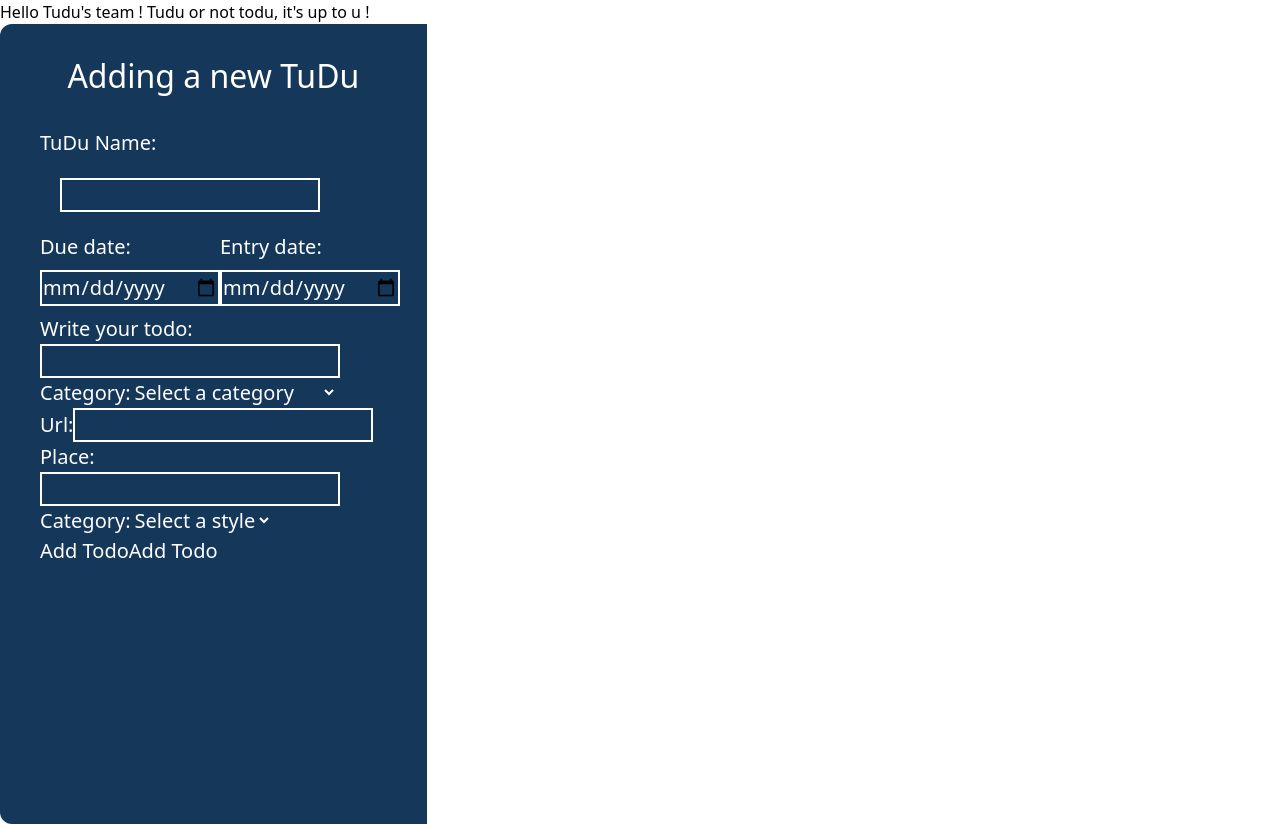
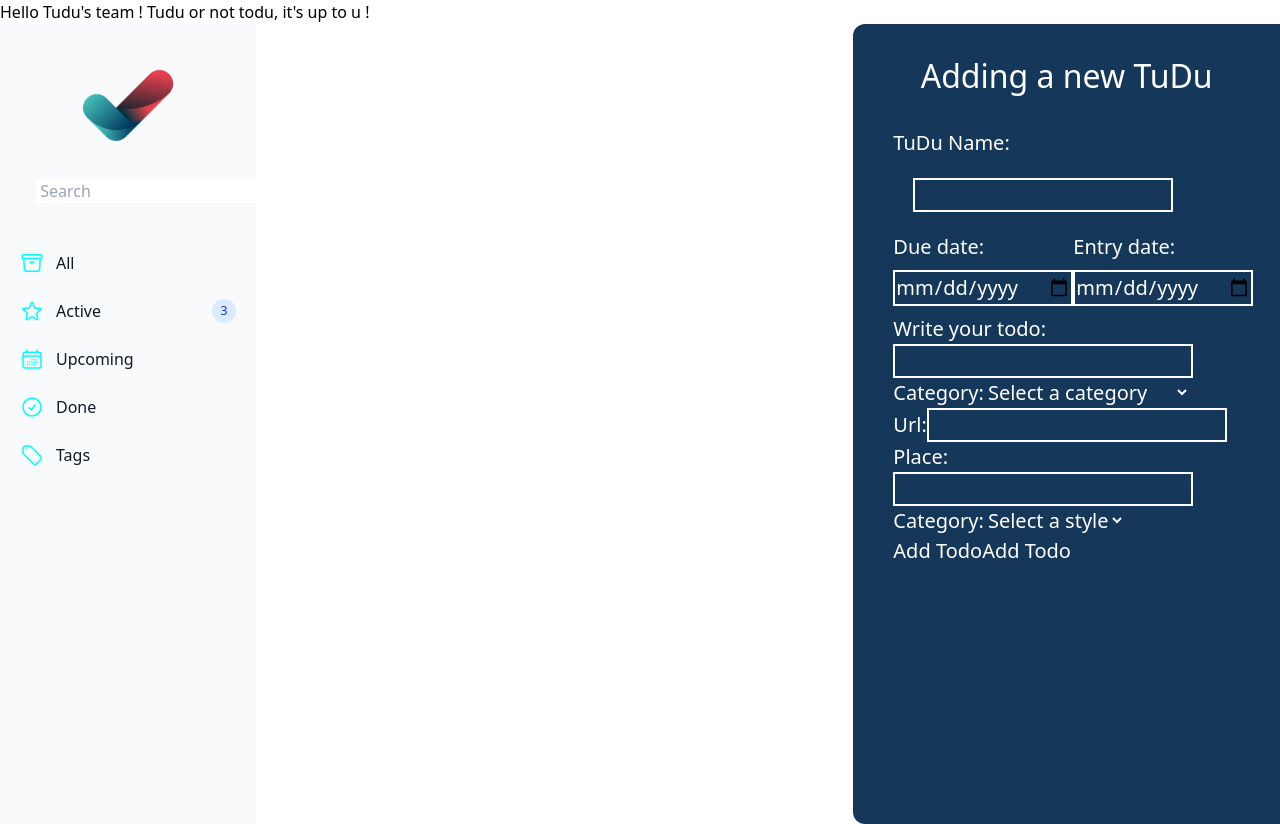
Before and after one commit to NadegeHbg/tudu-frontend, a React (Create React App) app: page /dashboard in a window 1280 px wide. Built offline with nearby package versions, Linux system fonts and the light colour scheme; no server answers.

Commit message:
Tailwind styling 2

```diff
--- a/src/Components/main/Sidebar.jsx
+++ b/src/Components/main/Sidebar.jsx
@@ -18,25 +18,26 @@
                 data-drawer-toggle="default-sidebar"
                 aria-controls="default-sidebar"
                 type="button"
-                class="inline-flex items-center p-2 mt-2 ml-3 text-sm text-gray-500 rounded-lg md:hidden hover:bg-gray-100 focus:outline-none focus:ring-2 focus:ring-gray-200 dark:text-gray-400 dark:hover:bg-gray-700 dark:focus:ring-gray-600"
+                className="inline-flex items-center p-2 mt-2 ml-3 text-sm text-gray-500 rounded-lg md:hidden hover:bg-gray-100 focus:outline-none focus:ring-2 focus:ring-gray-200 dark:text-gray-400 dark:hover:bg-gray-700 dark:focus:ring-gray-600"
             >
-                <span class="sr-only">Open sidebar</span>
+                <span className="sr-only">Open sidebar</span>
             </button>
 
             <aside
                 id="default-sidebar"
-                class="fixed top-0 left-0 z-40 w-64 h-screen transition-transform -translate-x-full sm:translate-x-0"
+                className="w-64 h-screen transition-transform -translate-x-full sm:translate-x-0"
+                // fixed top-0 left-0 z-40
                 aria-label="Sidebar"
             >
-                <div class="h-full px-3 py-4 overflow-y-auto bg-gray-50 dark:bg-gray-800">
+                <div className="h-full px-3 py-4 overflow-y-auto bg-gray-50 dark:bg-gray-800">
                     <div className="flex justify-center ">
                         <img className="w-36 " src={require("../assets/tudu.png")} alt="Logo" />
                     </div>{" "}
-                    <ul class="space-y-2">
+                    <ul className="space-y-2">
                         <li>
                             <form action="">
                                 <label
-                                    class="flex items-center p-2 text-base font-normal text-gray-900 rounded-lg dark:text-white hover:bg-gray-100 dark:hover:bg-gray-700"
+                                    className="flex items-center p-2 text-base font-normal text-gray-900 rounded-lg dark:text-white hover:bg-gray-100 dark:hover:bg-gray-700"
                                     htmlFor=" Search "
                                 >
                                     <svg
@@ -54,7 +55,7 @@
                                         />
                                     </svg>
 
-                                    <input class="flex items-center text-coolBlack font-normal" type="text" name="search" placeholder=" Search " />
+                                    <input className="flex items-center text-coolBlack font-normal" type="text" name="search" placeholder=" Search " />
                                 </label>
                                 <button type="submit" onClick={searchHandler}></button>
                             </form>
@@ -63,7 +64,7 @@
                         <li>
                             <a
                                 href="#"
-                                class="flex items-center p-2 text-base font-normal text-gray-900 rounded-lg dark:text-white hover:bg-gray-100 dark:hover:bg-gray-700"
+                                className="flex items-center p-2 text-base font-normal text-gray-900 rounded-lg dark:text-white hover:bg-gray-100 dark:hover:bg-gray-700"
                             >
                                 <svg xmlns="http://www.w3.org/2000/svg" fill="none" viewBox="0 0 24 24" strokeWidth={1.5} stroke="cyan" className="w-6 h-6">
                                     <path
@@ -73,14 +74,14 @@
                                     />
                                 </svg>
 
-                                <span class="flex-1 ml-3 whitespace-nowrap">All</span>
-                                <span class="inline-flex items-center justify-center px-2 ml-3 text-sm font-medium text-gray-800 bg-gray-200 rounded-full dark:bg-gray-700 dark:text-gray-300"></span>
+                                <span className="flex-1 ml-3 whitespace-nowrap">All</span>
+                                <span className="inline-flex items-center justify-center px-2 ml-3 text-sm font-medium text-gray-800 bg-gray-200 rounded-full dark:bg-gray-700 dark:text-gray-300"></span>
                             </a>
                         </li>
                         <li>
                             <a
                                 href="#"
-                                class="flex items-center p-2 text-base font-normal text-gray-900 rounded-lg dark:text-white hover:bg-gray-100 dark:hover:bg-gray-700"
+                                className="flex items-center p-2 text-base font-normal text-gray-900 rounded-lg dark:text-white hover:bg-gray-100 dark:hover:bg-gray-700"
                             >
                                 <svg xmlns="http://www.w3.org/2000/svg" fill="none" viewBox="0 0 24 24" strokeWidth={1.5} stroke="cyan" className="w-6 h-6">
                                     <path
@@ -90,8 +91,8 @@
                                     />
                                 </svg>
 
-                                <span class="flex-1 ml-3 whitespace-nowrap">Active</span>
-                                <span class="inline-flex items-center justify-center w-3 h-3 p-3 ml-3 text-sm font-medium text-blue-800 bg-blue-100 rounded-full dark:bg-blue-900 dark:text-blue-300">
+                                <span className="flex-1 ml-3 whitespace-nowrap">Active</span>
+                                <span className="inline-flex items-center justify-center w-3 h-3 p-3 ml-3 text-sm font-medium text-blue-800 bg-blue-100 rounded-full dark:bg-blue-900 dark:text-blue-300">
                                     3
                                 </span>
                             </a>
@@ -99,7 +100,7 @@
                         <li>
                             <a
                                 href="#"
-                                class="flex items-center p-2 text-base font-normal text-gray-900 rounded-lg dark:text-white hover:bg-gray-100 dark:hover:bg-gray-700"
+                                className="flex items-center p-2 text-base font-normal text-gray-900 rounded-lg dark:text-white hover:bg-gray-100 dark:hover:bg-gray-700"
                             >
                                 <svg xmlns="http://www.w3.org/2000/svg" fill="none" viewBox="0 0 24 24" strokeWidth={1.5} stroke="cyan" className="w-6 h-6">
                                     <path
@@ -109,24 +110,24 @@
                                     />
                                 </svg>
 
-                                <span class="flex-1 ml-3 whitespace-nowrap">Upcoming</span>
+                                <span className="flex-1 ml-3 whitespace-nowrap">Upcoming</span>
                             </a>
                         </li>
                         <li>
                             <a
                                 href="#"
-                                class="flex items-center p-2 text-base font-normal text-gray-900 rounded-lg dark:text-white hover:bg-gray-100 dark:hover:bg-gray-700"
+                                className="flex items-center p-2 text-base font-normal text-gray-900 rounded-lg dark:text-white hover:bg-gray-100 dark:hover:bg-gray-700"
                             >
                                 <svg xmlns="http://www.w3.org/2000/svg" fill="none" viewBox="0 0 24 24" strokeWidth={1.5} stroke="cyan" className="w-6 h-6">
                                     <path strokeLinecap="round" strokeLinejoin="round" d="M9 12.75L11.25 15 15 9.75M21 12a9 9 0 11-18 0 9 9 0 0118 0z" />
                                 </svg>
 
-                                <span class="flex-1 ml-3 whitespace-nowrap">Done</span>
+                                <span className="flex-1 ml-3 whitespace-nowrap">Done</span>
                             </a>
                         </li>
                         <li>
                             <button
-                                class="flex items-center p-2 text-base font-normal text-gray-900 rounded-lg dark:text-white hover:bg-gray-100 dark:hover:bg-gray-700"
+                                className="flex items-center p-2 text-base font-normal text-gray-900 rounded-lg dark:text-white hover:bg-gray-100 dark:hover:bg-gray-700"
                                 onClick={handleOpen}
                             >
                                 <svg xmlns="http://www.w3.org/2000/svg" fill="none" viewBox="0 0 24 24" strokeWidth={1.5} stroke="cyan" className="w-6 h-6">
@@ -138,7 +139,7 @@
                                     <path strokeLinecap="round" strokeLinejoin="round" d="M6 6h.008v.008H6V6z" />
                                 </svg>
 
-                                <span class="flex-1 ml-3 whitespace-nowrap">Tags</span>
+                                <span className="flex-1 ml-3 whitespace-nowrap">Tags</span>
                             </button>
                             {open
                                 ? (
--- a/src/pages/Dashboard.jsx
+++ b/src/pages/Dashboard.jsx
@@ -2,17 +2,24 @@
 import TodoItemForm from "../Components/forms/TodoItemForm";
 import { GetTodos } from "../events/axiosGlobal";
 import Cookies from "js-cookie";
+import Sidebar from "../Components/main/Sidebar";
 
 const Dashboard = () => {
-  useEffect( () => {
+  useEffect(() => {
     async function fetchData() {
       const data = Cookies.get("id");
       await GetTodos(data);
     }
-    fetchData()
+    fetchData();
   }, []);
 
-  return <TodoItemForm />;
+  return (
+    <div className="flex justify-between">
+      <Sidebar />
+
+      <TodoItemForm />
+    </div>
+  );
 };
 
 export default Dashboard;
```
